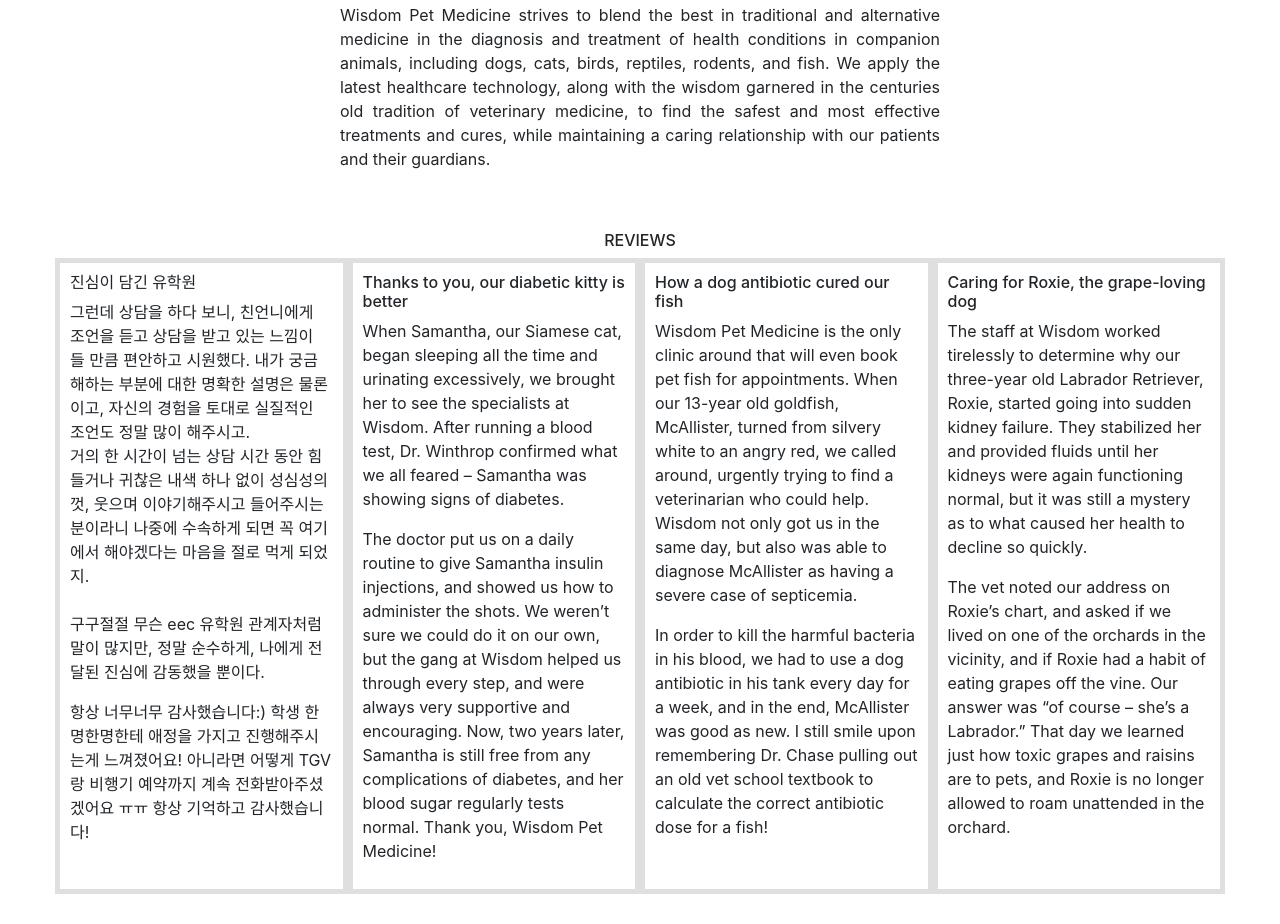
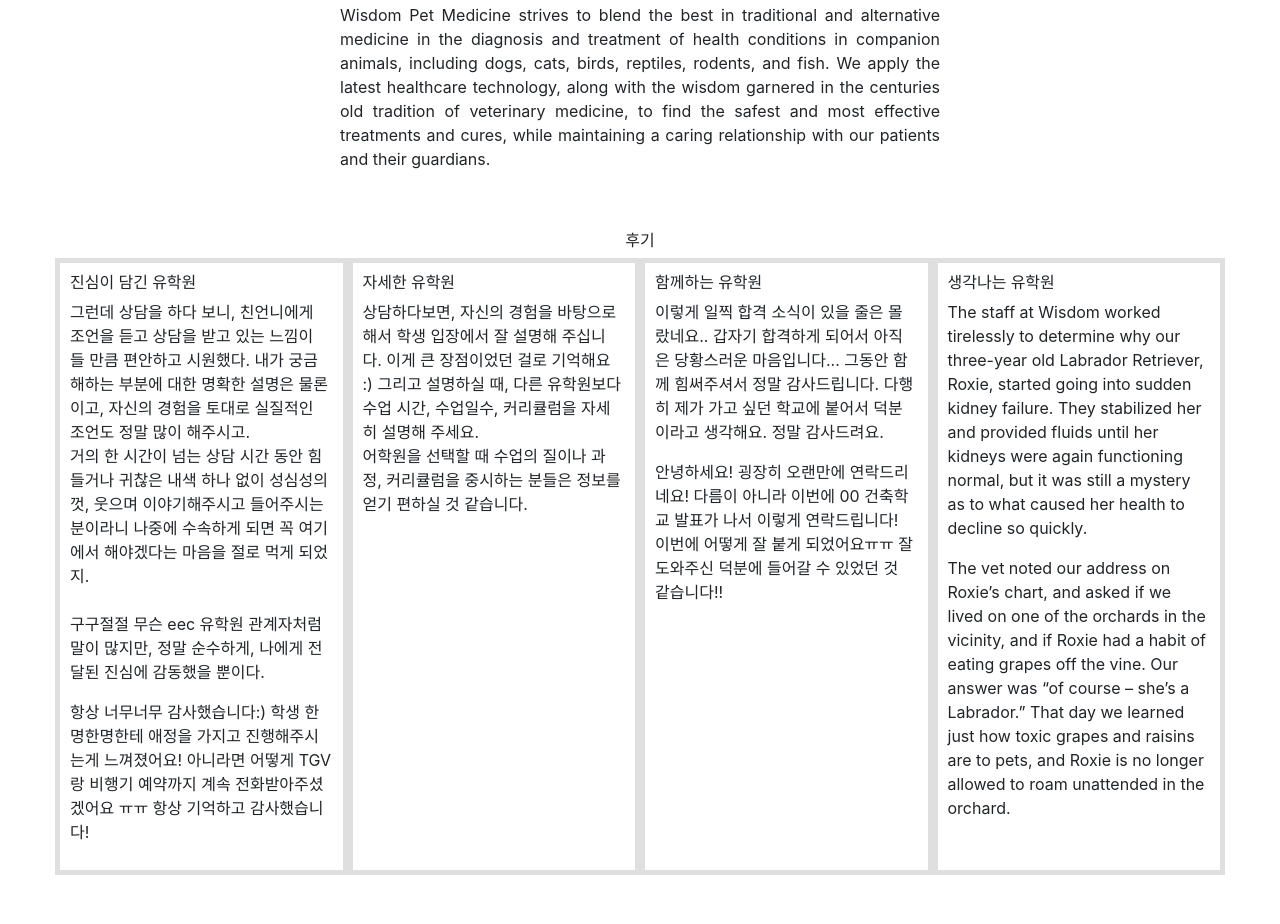
Before and after one commit to yk-david/wisdom-pets, a website: page index.html in a window 1280 px wide. Shown: the part 527-1451 px from the top of the page. Drawn offline with Linux system fonts and the light colour scheme.

Commit message:
change reviews

```diff
--- a/index.html
+++ b/index.html
@@ -67,8 +67,9 @@
   </div>
 
   <div class="container challenge" style="padding-bottom:30px;">
-    <h3 style="text-align: center; font-size: 16px; padding-top: 30px;">REVIEWS</h3>
+    <h3 style="text-align: center; font-size: 16px; padding-top: 30px;">후기</h3>
     <div class="row" style="background-color: white;">
+      <!-- 후기1 -->
       <div class="col-sm-6 col-lg-3" style="border: 5px solid #DFDFDF; background-color: white; padding: 10px;">
         <h6 style="text-weight: bold;">진심이 담긴 유학원</h6>
         <p>그런데 상담을 하다 보니, 친언니에게 조언을 듣고 상담을 받고 있는 느낌이 들 만큼 편안하고 시원했다. 내가 궁금해하는 부분에 대한 명확한 설명은 물론이고, 자신의 경험을 토대로 실질적인 조언도 정말 많이 해주시고. <br>
@@ -77,18 +78,23 @@
         </p>
         <p>항상 너무너무 감사했습니다:) 학생 한명한명한테 애정을 가지고 진행해주시는게 느껴졌어요! 아니라면 어떻게 TGV랑 비행기 예약까지 계속 전화받아주셨겠어요 ㅠㅠ 항상 기억하고 감사했습니다!</p>
       </div>
+      <!-- 후기2 -->
       <div class="col-sm-6 col-lg-3" style="border: 5px solid #DFDFDF; background-color: white; padding: 10px;">
-        <h6 style="text-weight: bold;">Thanks to you, our diabetic kitty is better</h6>
-        <p>When Samantha, our Siamese cat, began sleeping all the time and urinating excessively, we brought her to see the specialists at Wisdom. After running a blood test, Dr. Winthrop confirmed what we all feared – Samantha was showing signs of diabetes.</p>
-        <p>The doctor put us on a daily routine to give Samantha insulin injections, and showed us how to administer the shots. We weren’t sure we could do it on our own, but the gang at Wisdom helped us through every step, and were always very supportive and encouraging. Now, two years later, Samantha is still free from any complications of diabetes, and her blood sugar regularly tests normal. Thank you, Wisdom Pet Medicine!</p>
+        <h6 style="text-weight: bold;">자세한 유학원</h6>
+        <p>상담하다보면, 자신의 경험을 바탕으로 해서 학생 입장에서 잘 설명해 주십니다. 이게 큰 장점이었던 걸로 기억해요 :)
+        그리고 설명하실 때, 다른 유학원보다 수업 시간, 수업일수, 커리큘럼을 자세히 설명해 주세요. <br>
+        어학원을 선택할 때 수업의 질이나 과정, 커리큘럼을 중시하는 분들은 정보를 얻기 편하실 것 같습니다.</p>
       </div>
+      <!-- 후기3 -->
       <div class="col-sm-6 col-lg-3" style="border: 5px solid #DFDFDF; background-color: white; padding: 10px;">
-        <h6 style="text-weight: bold;">How a dog antibiotic cured our fish</h6>
-        <p>Wisdom Pet Medicine is the only clinic around that will even book pet fish for appointments. When our 13-year old goldfish, McAllister, turned from silvery white to an angry red, we called around, urgently trying to find a veterinarian who could help. Wisdom not only got us in the same day, but also was able to diagnose McAllister as having a severe case of septicemia.</p>
-        <p>In order to kill the harmful bacteria in his blood, we had to use a dog antibiotic in his tank every day for a week, and in the end, McAllister was good as new. I still smile upon remembering Dr. Chase pulling out an old vet school textbook to calculate the correct antibiotic dose for a fish!</p>
+        <h6 style="text-weight: bold;">함께하는 유학원</h6>
+        <p>이렇게 일찍 합격 소식이 있을 줄은 몰랐네요.. 갑자기 합격하게 되어서 아직은 당황스러운 마음입니다... 그동안 함께 힘써주셔서 정말 감사드립니다. 다행히 제가 가고 싶던 학교에 붙어서 덕분이라고 생각해요. 정말 감사드려요. </p>
+        <p>안녕하세요! 굉장히 오랜만에 연락드리네요! 다름이 아니라 이번에 00 건축학교 발표가 나서 이렇게 연락드립니다!
+          이번에 어떻게 잘 붙게 되었어요ㅠㅠ 잘 도와주신 덕분에 들어갈 수 있었던 것 같습니다!!</p>
       </div>
+      <!-- 후기4 -->
       <div class="col-sm-6 col-lg-3" style="border: 5px solid #DFDFDF; background-color: white; padding: 10px;">
-        <h6 style="text-weight: bold;">Caring for Roxie, the grape-loving dog</h6>
+        <h6 style="text-weight: bold;">생각나는 유학원</h6>
         <p>The staff at Wisdom worked tirelessly to determine why our three-year old Labrador Retriever, Roxie, started going into sudden kidney failure. They stabilized her and provided fluids until her kidneys were again functioning normal, but it was still a mystery as to what caused her health to decline so quickly.</p>
         <p>The vet noted our address on Roxie’s chart, and asked if we lived on one of the orchards in the vicinity, and if Roxie had a habit of eating grapes off the vine. Our answer was “of course – she’s a Labrador.” That day we learned just how toxic grapes and raisins are to pets, and Roxie is no longer allowed to roam unattended in the orchard.</p>
       </div>
```
